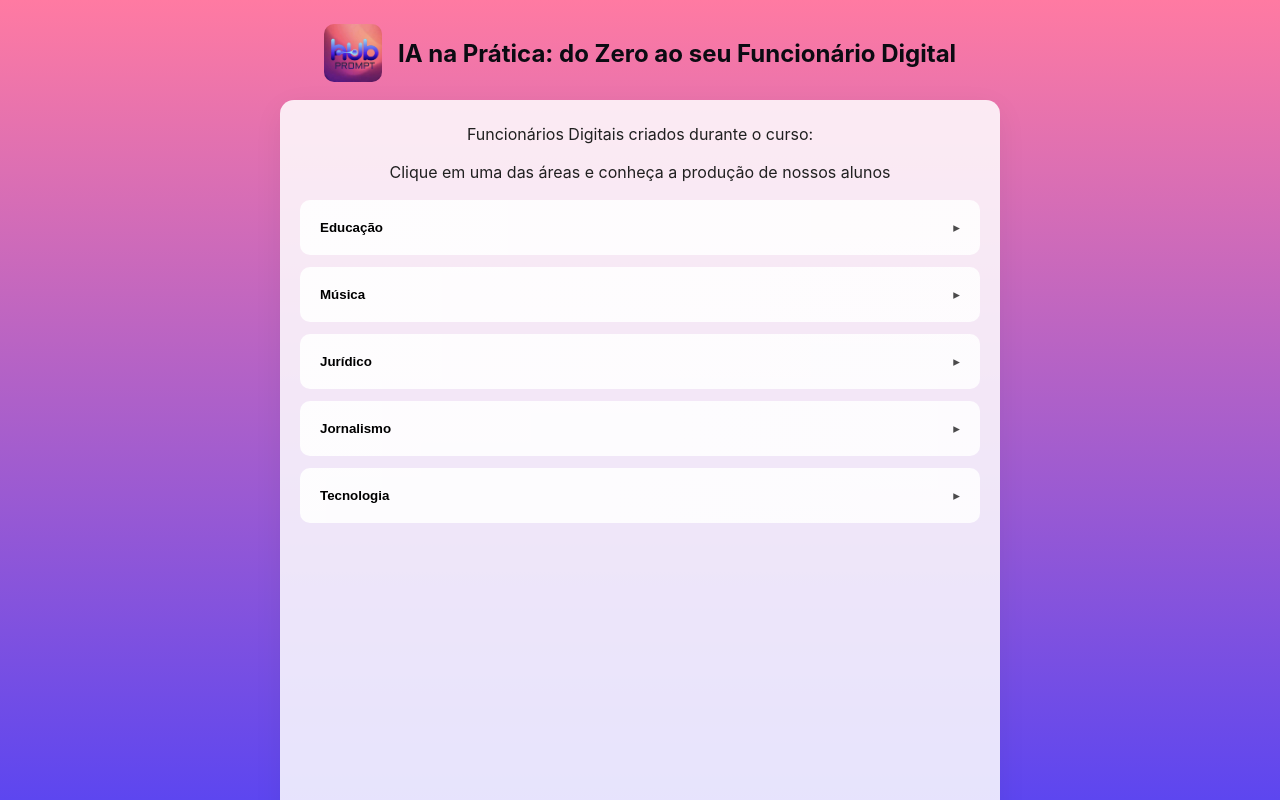
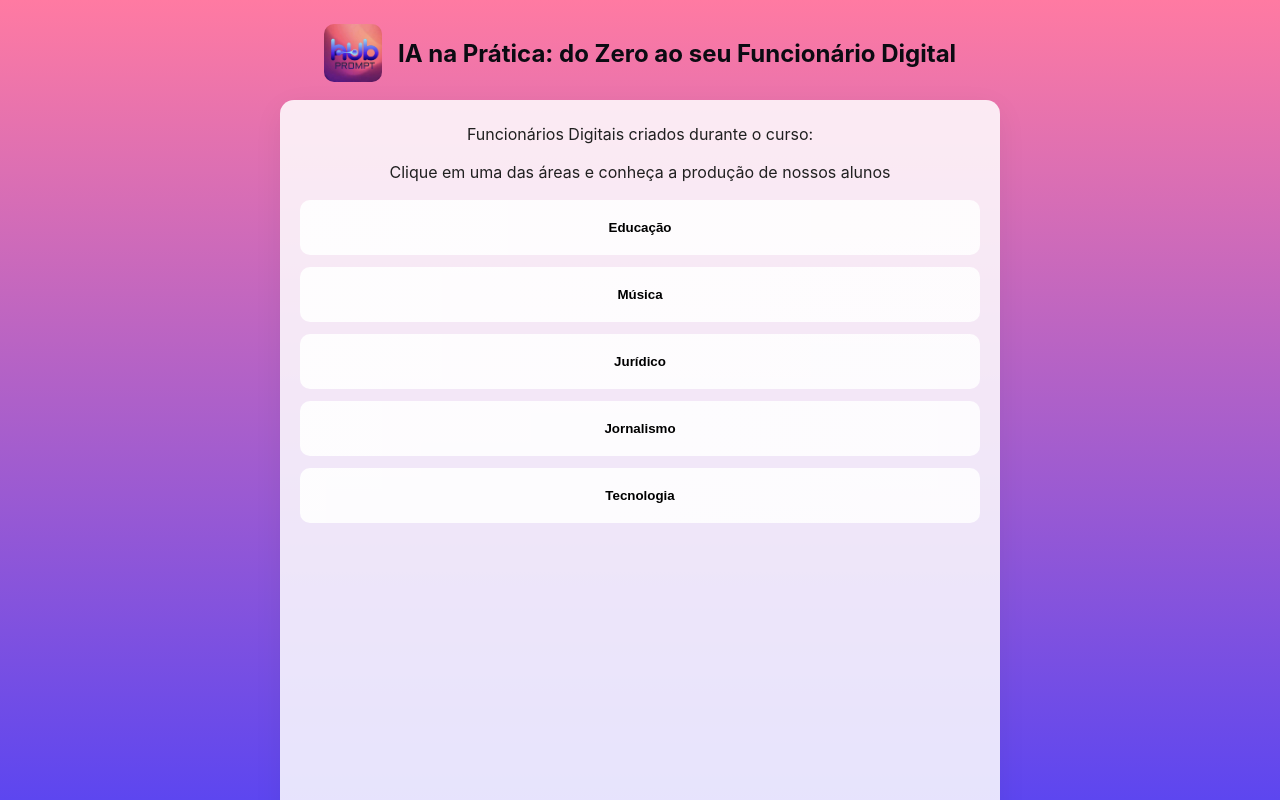
Before and after one commit to Lucas-run/Hubpromptportfolio, a React (Vite) app: page / in a window 1280 px wide. Shown: the top 800 px of the page. Built offline with nearby package versions, Linux system fonts and the light colour scheme.

Commit message:
centralizando itens

```diff
--- a/src/components/AreaCard.tsx
+++ b/src/components/AreaCard.tsx
@@ -28,7 +28,6 @@ export const AreaCard = ({
         type="button"
       >
         <span className={styles.areaTitle}>{area.title}</span>
-        <span className={styles.chev}>{expanded ? "▾" : "▸"}</span>
       </button>
 
       <div
--- a/src/styles/AreaCard.module.css
+++ b/src/styles/AreaCard.module.css
@@ -10,18 +10,20 @@
 .areaToggle {
   width: 100%;
   display: flex;
-  justify-content: space-between;
+  justify-content: center;
   align-items: center;
   padding: 12px;
   border: none;
   background: none;
   cursor: pointer;
+  margin: 0;
 }
 .areaToggle:hover {
   background: rgba(61, 60, 255, 0.03);
 }
 .areaTitle {
   font-weight: 600;
+  text-align: center;
 }
 .chev {
   opacity: 0.7;
```
